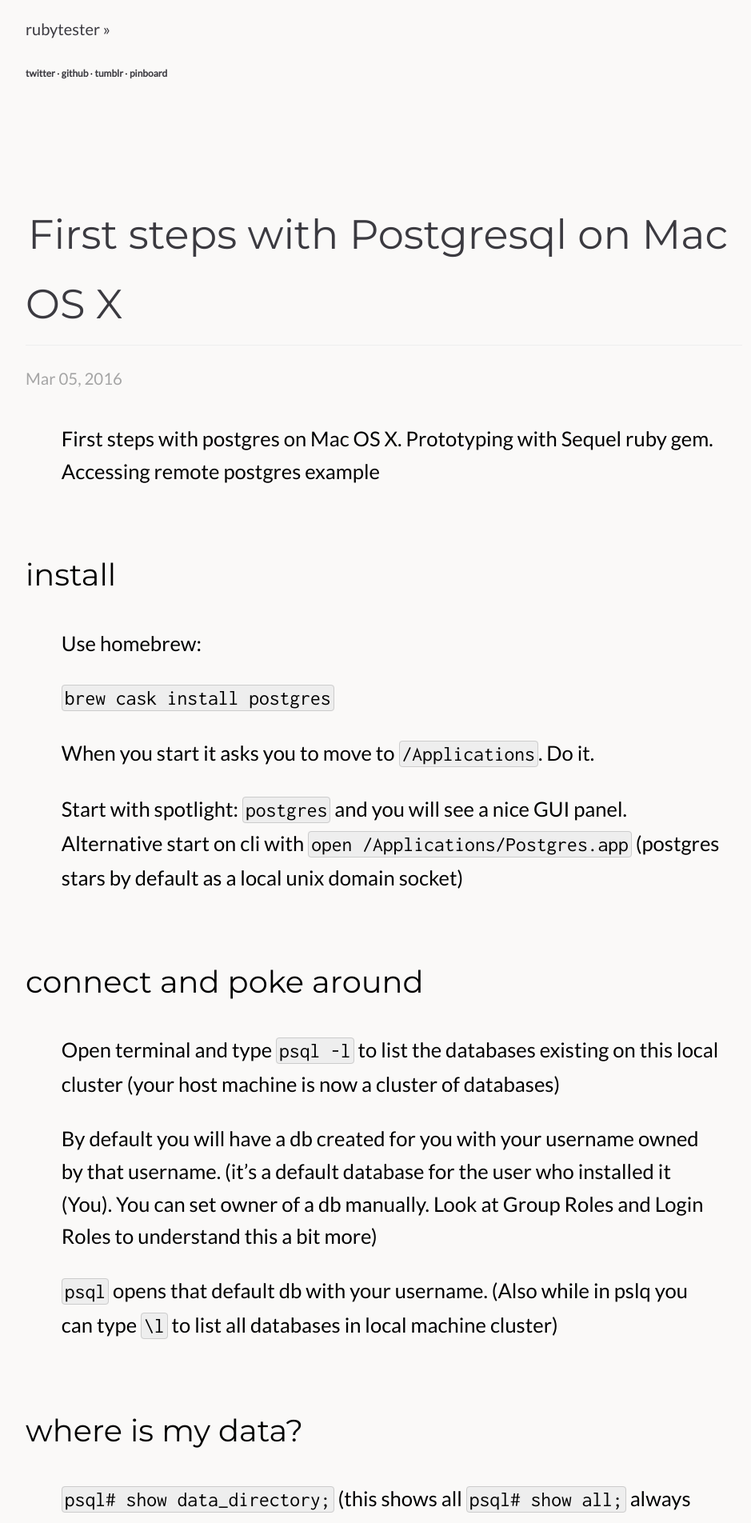
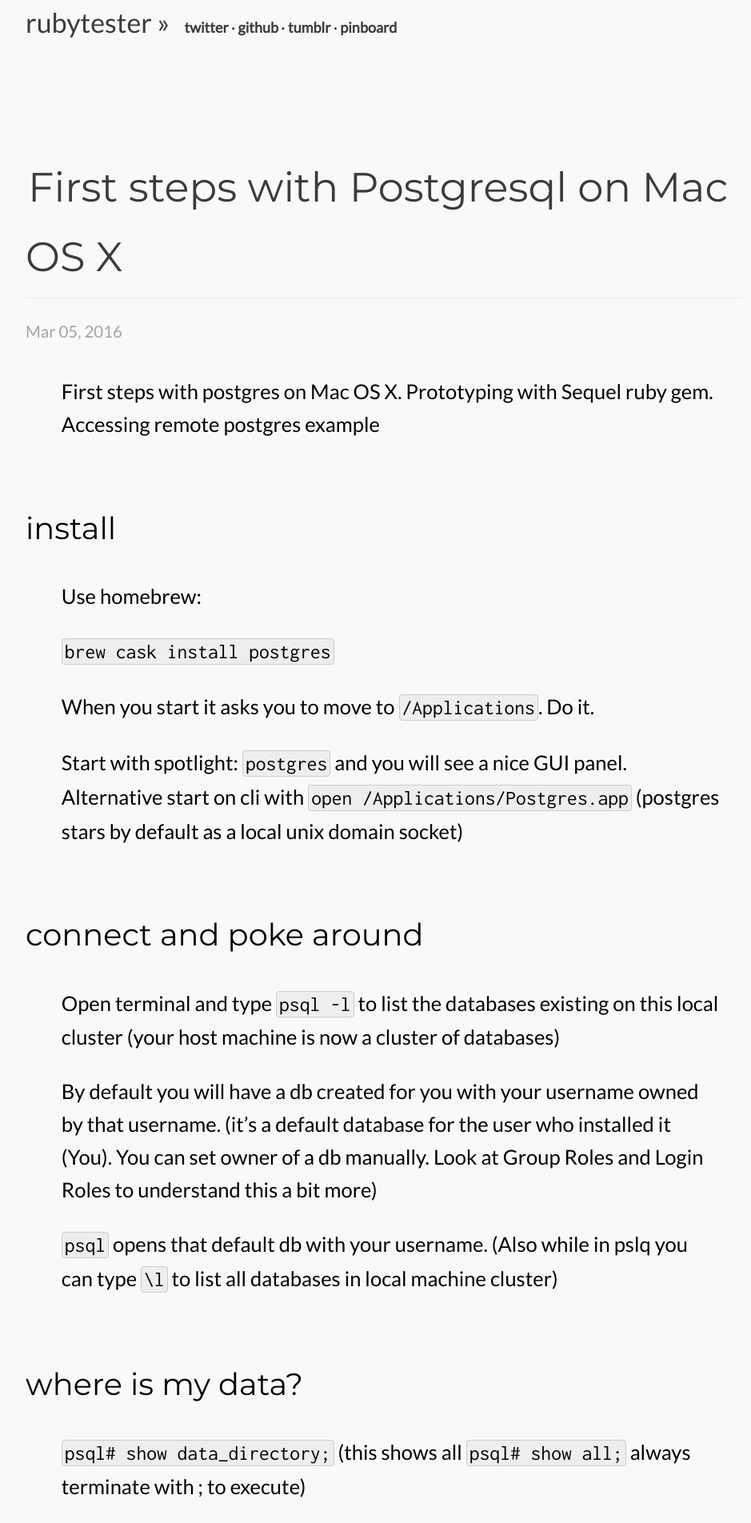
Before and after one commit to marekj/marekj.github.io, a Jekyll site: the page built from index.html, in a window 1280 px wide. Shown: the top 1904 px of the page at 80% size, without its empty margins (160-1099 px from the left). Built offline with Jekyll 4.4.1, drawn with Linux system fonts in a browser that asks for light colours.

Commit message:
bigger fonts

```diff
--- a/_layouts/default.html
+++ b/_layouts/default.html
@@ -14,13 +14,13 @@
 <body>
 <div class="content">
   <div id="header">
-    <div id="title"><a href="/">rubytester &raquo;</a></div>
-    <div id="misc">
+    <span id="title"><a href="/">rubytester &raquo; &nbsp;</a></span>
+    <span id="misc">
       <a href="http://twitter.com/rubytester">twitter</a> &middot;
       <a href="http://github.com/rubytester">github</a> &middot;
       <a href="http://rubytester.tumblr.com">tumblr</a> &middot;
       <a href="https://pinboard.in/u:rubytester">pinboard</a>
-    </div>
+    </span>
   </div>
 </div>
 
--- a/css/screen.css
+++ b/css/screen.css
@@ -76,11 +76,11 @@ h3{
   text-decoration: none;
 }
 #header #title{
-  font-size: 20px;
+  font-size: 34px;
   padding-top: 8px;
 }
 #header #misc{
-  font-size: 12px;
+  font-size: 18px;
 }
 #header #byline{
   color: #999;
```
